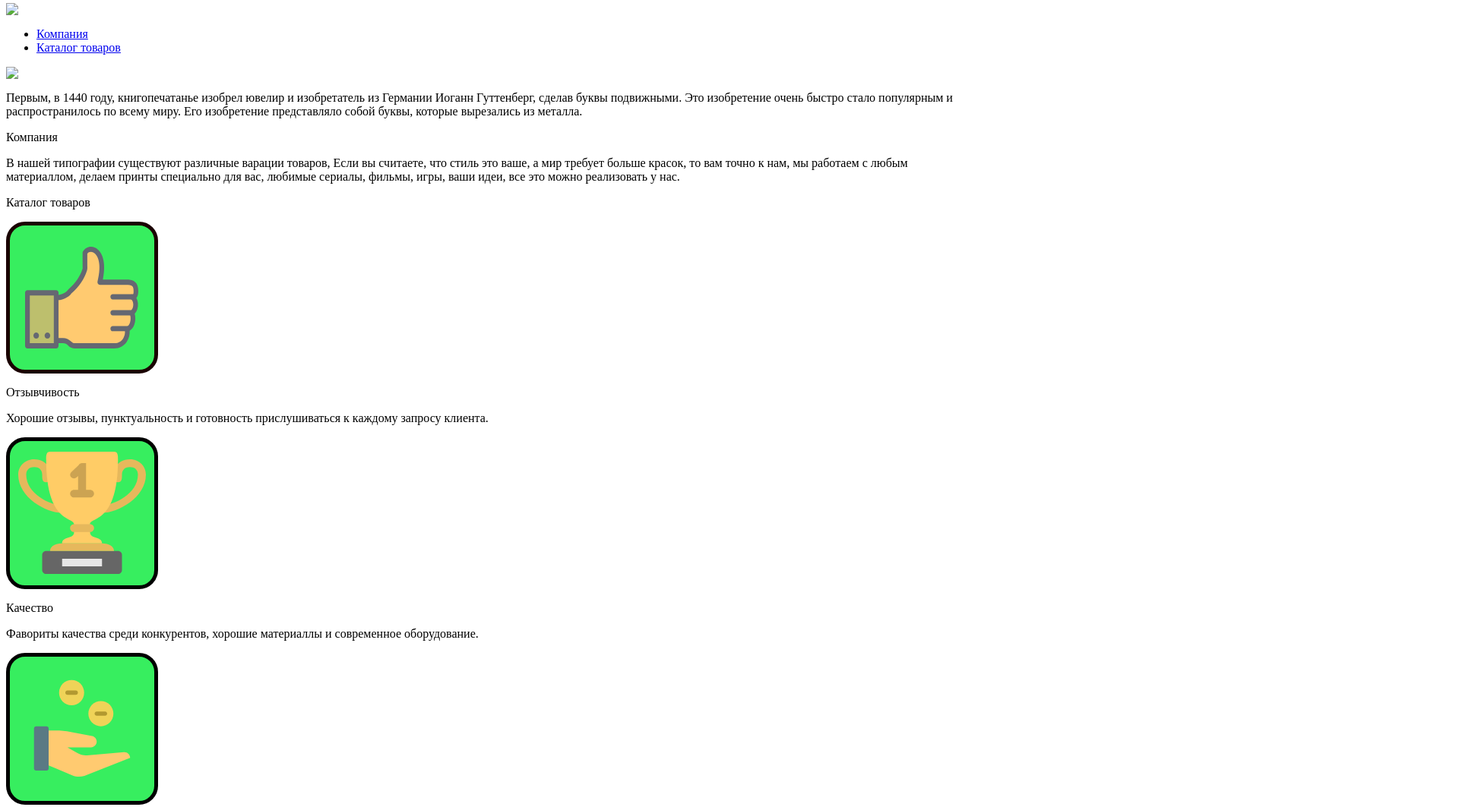
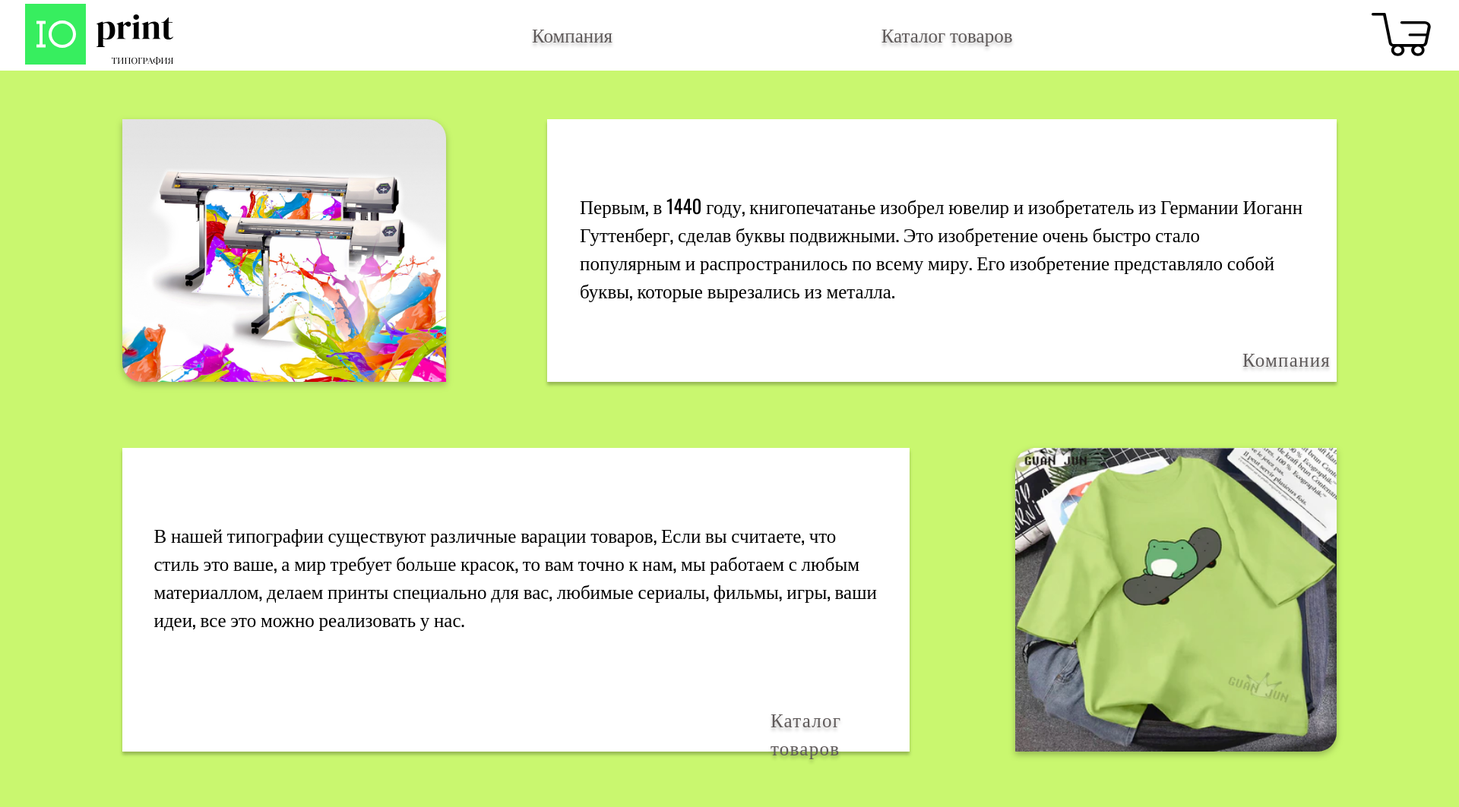
Before and after one commit to lilkhalil/frontend, a plain HTML site: page index.html in a window 1280 px wide. Shown: the part 4-1067 px from the top of the page at 76% size, 1920 px wide, since content can reach past the window. Drawn offline with nearby package versions, Linux system fonts and the light colour scheme; the site is published under a folder, as on GitHub Pages, so addresses that start at the root find nothing.

Commit message:
Lev's page fixed

```diff
--- a/index.html
+++ b/index.html
@@ -4,7 +4,7 @@
     <meta charset="UTF-8">
     <meta http-equiv="X-UA-Compatible" content="IE=edge">
     <meta name="viewport" content="width=device-width, initial-scale=1.0">
-    <link rel="stylesheet" href="/css/style.css">
+    <link rel="stylesheet" href="css/style.css">
     <link rel="preconnect" href="https://fonts.googleapis.com">
     <link rel="preconnect" href="https://fonts.gstatic.com" crossorigin>
     <link href="https://fonts.googleapis.com/css2?family=Oswald&display=swap" rel="stylesheet">
@@ -16,7 +16,7 @@
         <header class="header">
             <div class="container">
                 <div class="logo">
-                    <a href="index.html"><img src="/images/logo-header.svg"></a>
+                    <a href="index.html"><img src="images/logo-header.svg"></a>
                 </div>
                 <div class="menu">
                     <ul id="navbar">
@@ -26,7 +26,7 @@
                 </div>
                 <div class="basket">
                     <a href="basket.html">
-                        <img src="/images/basket.svg">
+                        <img src="images/basket.svg">
                     </a>
                 </div>
             </div>
@@ -34,7 +34,7 @@
         <main class="lev-page">
             <div class="ContentInformation">
                 <div class="InformationCompany">
-                    <img class="ImgCompanyInfo" src="/images/CompanyInfo.png" alt="">
+                    <img class="ImgCompanyInfo" src="images/CompanyInfo.png" alt="">
                     <div class="CompanyInfo">
                         <p id="text_company">Первым, в 1440 году, книгопечатанье изобрел ювелир и изобретатель из
                             Германии Иоганн Гуттенберг, сделав буквы подвижными. Это изобретение очень быстро стало
@@ -52,7 +52,7 @@
                             это можно реализовать у нас.</p>
                         <p id="ref_text_catalog">Каталог товаров</p>
                     </div>
-                    <img class="ImgCatalogInfo" src="/images/CatalogInfo.png" alt="">
+                    <img class="ImgCatalogInfo" src="images/CatalogInfo.png" alt="">
                 </div>
             </div>
             <div class="ContentTop">
```
